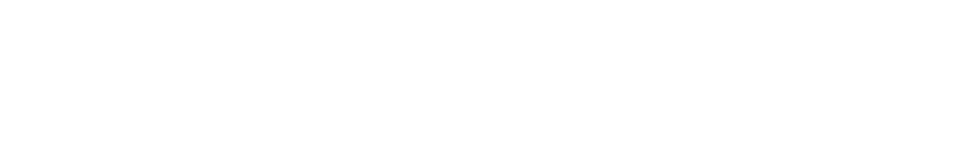
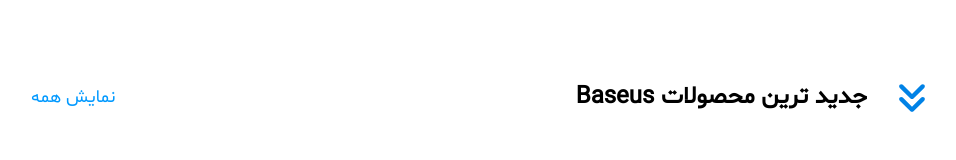
Before and after one commit to HosseinYasinzade/shopping-box, a plain HTML site: page index.html in a window 1280 px wide. Shown: the whole page, without its empty margins (161-1117 px from the left). Drawn offline with Linux system fonts and the light colour scheme.

Commit message:
add title

```diff
--- a/index.html
+++ b/index.html
@@ -1,10 +1,21 @@
 <!DOCTYPE html>
-<html lang="en">
+<html lang="fa" dir="rtl">
   <head>
     <meta charset="UTF-8" />
     <meta name="viewport" content="width=device-width, initial-scale=1.0" />
     <title>Shopping box</title>
-    <link rel="stylesheet" href="./styles/style.css" />
+    <link rel="stylesheet" href="./src/styles/style.css" />
   </head>
-  <body></body>
+  <body>
+    <div class="container">
+      <div class="head">
+        <div class="head-right">
+          <img src="./assets/images/arrow.svg" alt="arrow down" class="icon" />
+          <h2 class="title">جدید ترین محصولات Baseus</h2>
+        </div>
+        <a href="#" class="head-link">نمایش همه</a>
+      </div>
+      <div class="main"></div>
+    </div>
+  </body>
 </html>
--- /dev/null
+++ b/src/styles/style.css
@@ -0,0 +1,36 @@
+@font-face {
+  font-family: Shabnam;
+  src: url("../../assets/fonts/Shabnam-FD.woff2");
+}
+* {
+  margin: 0;
+  padding: 0;
+  box-sizing: border-box;
+  list-style-type: none;
+  text-decoration: none;
+}
+body {
+  font-family: Shabnam;
+}
+.container {
+  width: 70%;
+  margin: 0 auto;
+}
+.head {
+  display: flex;
+  justify-content: space-between;
+  align-items: center;
+  margin-top: 10vh;
+}
+.head-right {
+  display: flex;
+  align-items: center;
+}
+.icon {
+  width: 30px;
+  margin-left: 30px;
+}
+.head-link {
+  color: rgb(0, 153, 255);
+  font-size: 18px;
+}
```
Also changed, not shown: assets/fonts/Shabnam-FD.woff2 (added), assets/images/arrow.svg (added), assets/images/img1.jpg (added), assets/images/img2.jpg (added), assets/images/img3.jpg (added), assets/images/img4.jpg (added), src/scripts/script.js (added).
